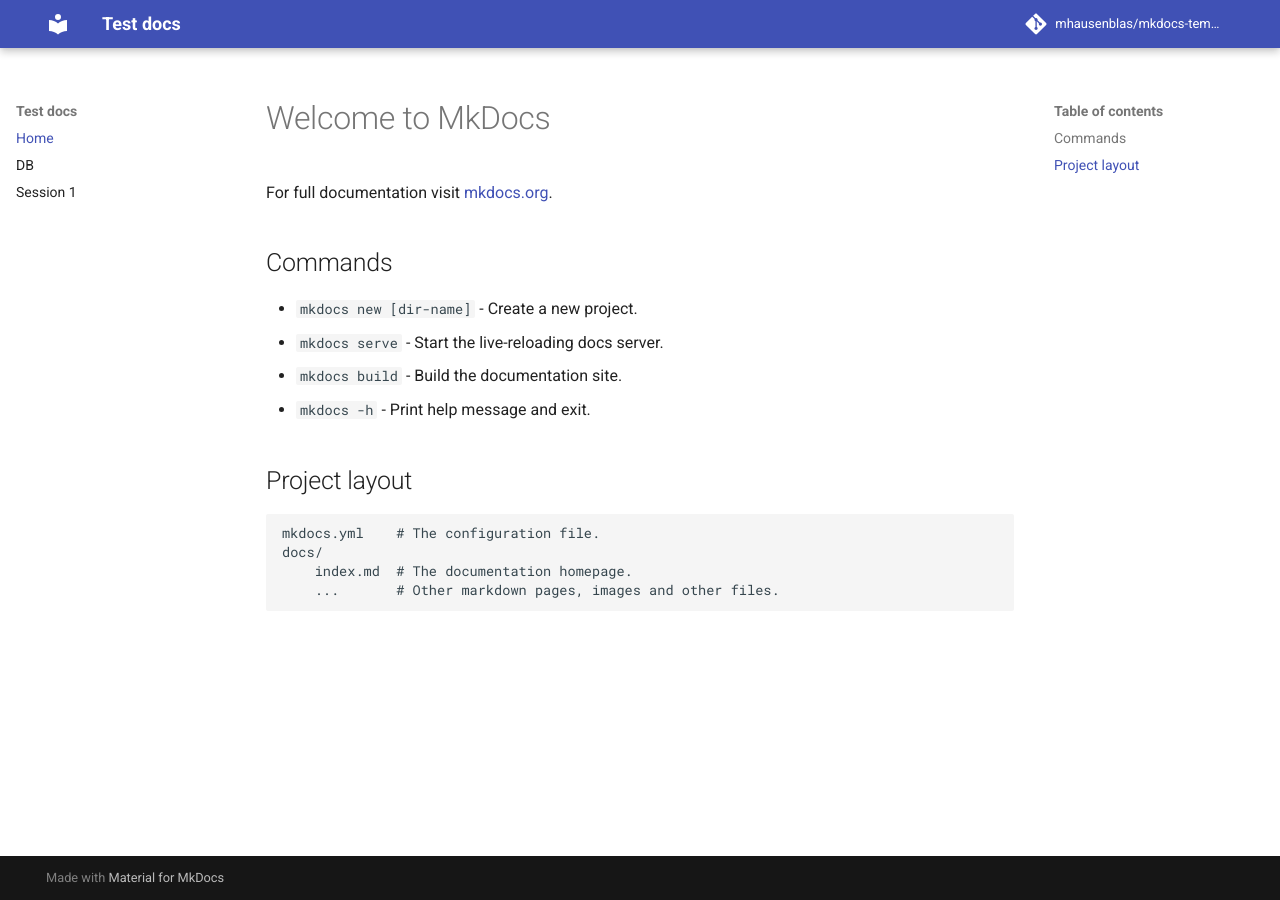
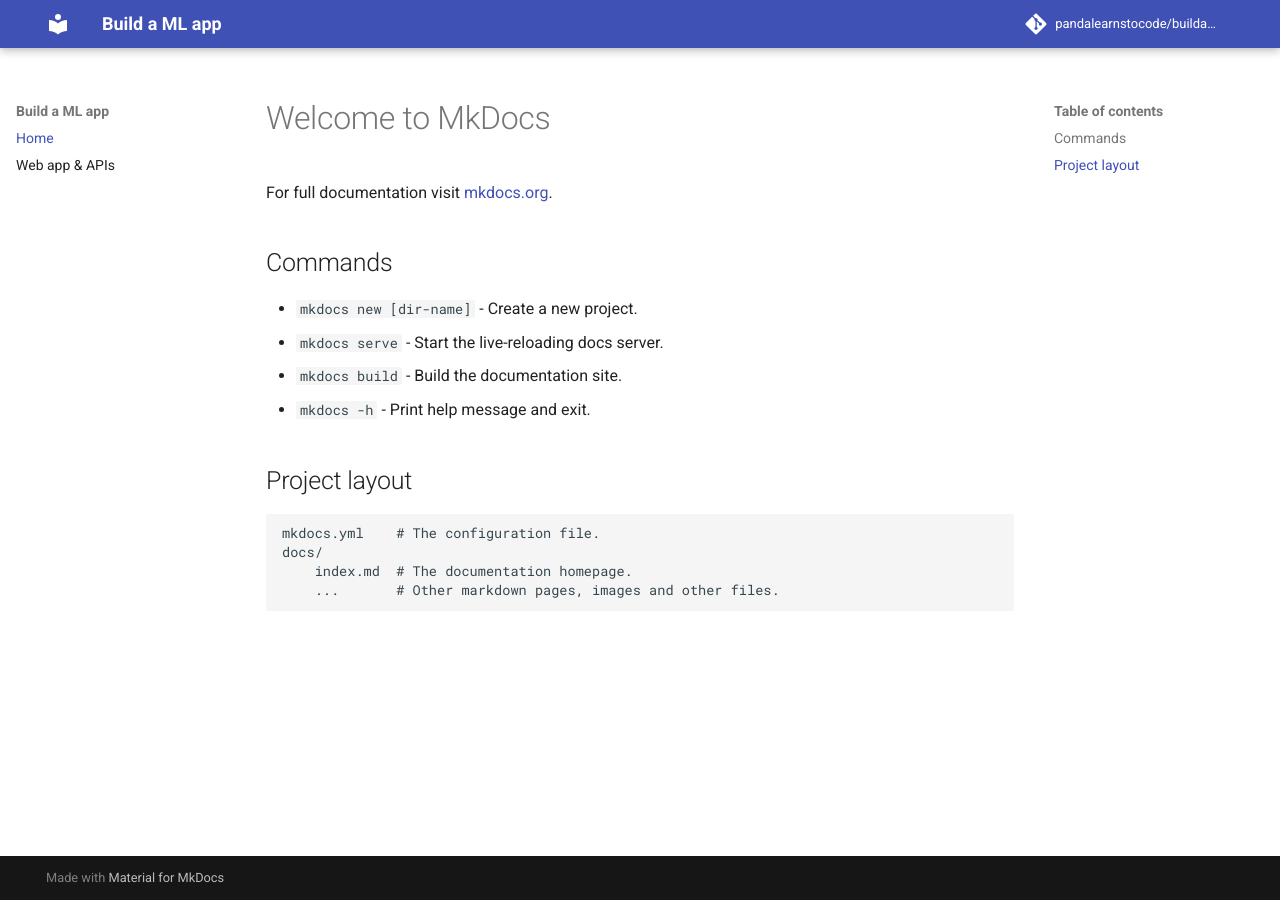
Before and after one commit to pandalearnstocode/buildamlapp, an MkDocs documentation site: the page built from docs/index.md, in a window 1280 px wide. Built offline with MkDocs 1.6.1 and Material for MkDocs 9.7.7, drawn with Linux system fonts in a browser that asks for light colours; comment, search, counter and statistics services are not loaded.

Commit message:
Update mkdocs.yml

```diff
--- a/mkdocs.yml
+++ b/mkdocs.yml
@@ -1,13 +1,12 @@
-site_name: Test docs
+site_name: Build a ML app
 site_description: "A docs test"
-site_author: "Michael Hausenblas"
+site_author: "Ashit, Aritra, Pragyan"
 docs_dir: docs/
-repo_name: "mhausenblas/mkdocs-template"
-repo_url: "https://github.com/mhausenblas/mkdocs-template"
+repo_name: "pandalearnstocode/buildamlapp"
+repo_url: "https://github.com/pandalearnstocode/buildamlapp"
 nav:
-  - Home: index.md
-  - DB: sql_vs_no_sql.md
-  - 'Session 1' : introduction_to_web_apps_crud_rest_apis.md
+  - 'Home': index.md
+  - 'Web app & APIs' : introduction_to_web_apps_crud_rest_apis.md
 theme:
   name: "material"
 extra_css:
```
